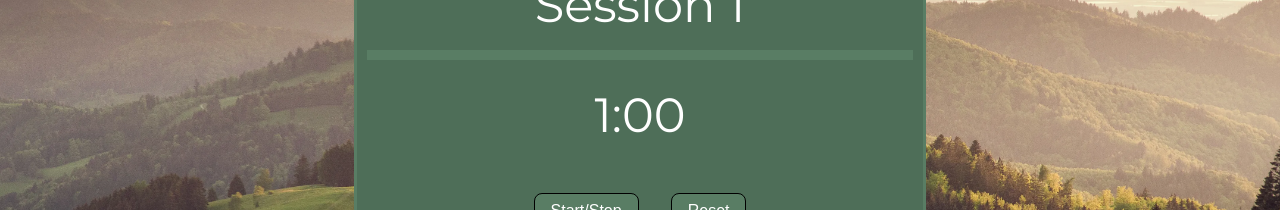
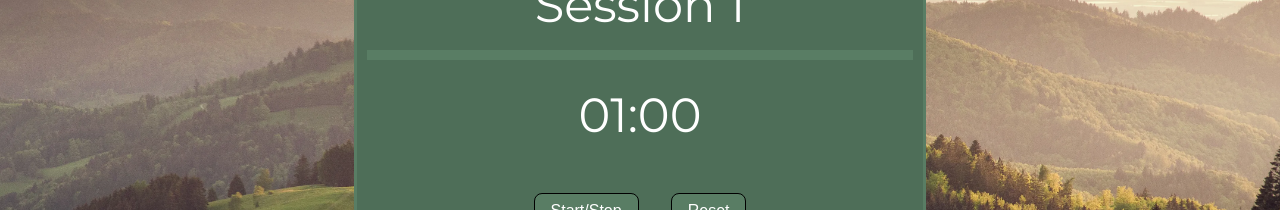
Before and after one commit to emreguendogdu/pomodoro-clock, a React (Create React App) app: page / in a window 1280 px wide. Shown: the part 181-391 px from the top of the page. Built offline with nearby package versions, Linux system fonts and the light colour scheme.

Commit message:
Fixed 1 digit display

```diff
--- a/src/App.js
+++ b/src/App.js
@@ -3,27 +3,43 @@ import "./App.scss";
 import { LengthControl } from "./LengthControl";
 import { Timer } from "./Timer";
 import { Footer } from "./Footer";
+
 const ms = 1;
-const seslength = 1;
-export default function App() {
+const initialSessionLength = 1;
+
+function App() {
   const [breakLength, setBreakLength] = useState(5);
-  const [sessionLength, setSessionLength] = useState(seslength);
+  const [sessionLength, setSessionLength] = useState(initialSessionLength);
   const [sessionNum, setSessionNum] = useState(1);
   const [isSession, setIsSession] = useState(true);
-  const [display, setDisplay] = useState("Session " + sessionNum);
-  // The purpose of intervalIdRef is to have access to the interval ID from within different parts of the component, especially for clearing the interval using clearInterval when needed.
+  const [display, setDisplay] = useState(`Session ${sessionNum}`);
   const intervalIdRef = useRef(null);
 
+  const formatTime = (minutes, seconds) => {
+    const formattedMinutes = String(minutes).padStart(2, "0");
+    const formattedSeconds = String(seconds).padStart(2, "0");
+    return `${formattedMinutes}:${formattedSeconds}`;
+  };
+
+  const updateDisplay = (length) => {
+    const minutes = Math.floor(length / 60);
+    const seconds = length % 60;
+    document.getElementById("time-left").innerText = formatTime(minutes, seconds);
+  };
+
   const handleValue = (e) => {
-    let event = e.target.id.split("-")[0];
-    let action = e.target.id.split("-")[1];
+    const event = e.target.id.split("-")[0];
+    const action = e.target.id.split("-")[1];
+
     if (action === undefined || event === undefined) return;
+
     const setLength = event === "break" ? setBreakLength : setSessionLength;
+
     if (action === "increment") {
-        setLength((prev) => (prev < 60 ? prev+1: prev));
+      setLength((prev) => (prev < 60 ? prev + 1 : prev));
     } else if (action === "decrement") {
-        setLength((prev) => (prev > 1 ? prev - 1 : prev));
-      }
+      setLength((prev) => (prev > 1 ? prev - 1 : prev));
+    }
   };
 
   const handleReset = () => {
@@ -33,20 +49,17 @@ export default function App() {
     setSessionLength(25);
     setSessionNum(1);
     setIsSession(true);
-    setDisplay("Session 1");
+    setDisplay(`Session 1`);
     document.getElementById("timer-label").classList.add("border-bottom");
-    // Reset the time left display
-    document.getElementById("time-left").innerText = `${sessionLength}:00`;
+    updateDisplay(25 * 60);
   };
 
   const playSound = () => {
     const audio = document.getElementById("beep");
     audio.playbackRate = 1.5;
-    if (isSession) {
-      setTimeout(() => audio.loop = false, 3000);
-    } else {
-      setTimeout(() => audio.loop = false, 1000);
-    }
+
+    setTimeout(() => (audio.loop = false), isSession ? 3000 : 1000);
+
     audio.play();
   };
 
@@ -59,50 +72,48 @@ export default function App() {
   const stopInterval = () => {
     clearInterval(intervalIdRef.current);
     intervalIdRef.current = null;
-  }
+  };
 
   const handleStartStop = () => {
     const timerLabel = document.getElementById("timer-label");
-    // If no active interval (or: timer) create one
+
     if (intervalIdRef.current === null) {
       let length = 60 * (isSession ? sessionLength : breakLength);
       stopSound();
+
       const id = setInterval(() => {
         if (length === 0) {
           playSound();
+          setIsSession((prev) => !prev);
+          console.log(isSession);
+          setSessionNum((prev) => (isSession ? prev + 1 : prev));
+          length = 60 * (isSession ? breakLength : sessionLength);
           if (isSession) {
             timerLabel.classList.remove("border-bottom");
             setDisplay("Break");
           } else {
-            setDisplay("Session " + sessionNum);
+            setDisplay(`Session ${sessionNum}`);
             timerLabel.classList.add("border-bottom");
+            stopInterval();
           }
-          setIsSession((prev) => !prev);
-          setSessionNum((prev) => isSession ? prev + 1 : prev);
-          // If time ends, and was Session, change to breakLength
-          length = 60 * (isSession ? breakLength : sessionLength);
-          stopInterval();
         } else {
           length -= 1;
         }
-
-        // Update the time left display
-        document.getElementById("time-left").innerText = `${String(Math.floor(length / 60)
-        ).padStart(2, "0")}:${String(length % 60).padStart(2, "0")}`;
-
+        updateDisplay(length);
       }, ms);
-
+      console.log("testi");
       intervalIdRef.current = id;
-      console.log(length);
-    }
-    // If there were active interval, stop interval for now
-      else {
+    } else {
       stopInterval();
     }
   };
 
+  useEffect(() => {
+    const minutes = isSession ? sessionLength : breakLength;
+    const seconds = 0;
+    updateDisplay(minutes * 60 + seconds);
+  });
 
-  // Cleanup interval on component unmount
   useEffect(() => {
     return () => {
       clearInterval(intervalIdRef.current);
@@ -114,14 +125,23 @@ export default function App() {
       <div id="forest" />
       <div id="app-container">
         <div id="app">
-            <Timer isSession={isSession} display={display} sessionNum={sessionNum} sessionLength={sessionLength} handleStartStop={handleStartStop} handleReset={handleReset}/>
-            <div className="length-container">
+          <Timer
+            isSession={isSession}
+            display={display}
+            sessionNum={sessionNum}
+            sessionLength={sessionLength}
+            handleStartStop={handleStartStop}
+            handleReset={handleReset}
+          />
+          <div className="length-container">
             <LengthControl event="break" length={breakLength} handleValue={handleValue} />
             <LengthControl event="session" length={sessionLength} handleValue={handleValue} />
-            </div>
+          </div>
         </div>
       </div>
       <Footer />
     </>
   );
 }
+
+export default App;
```
